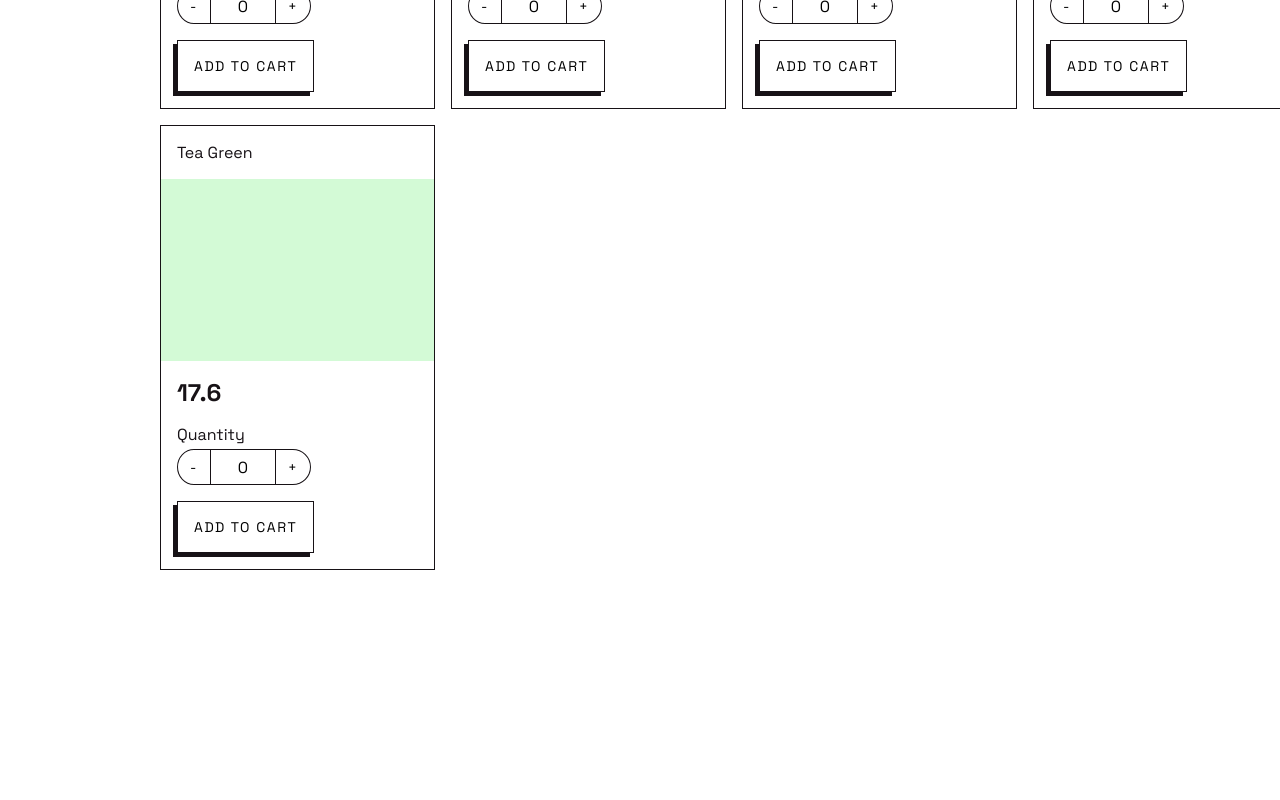
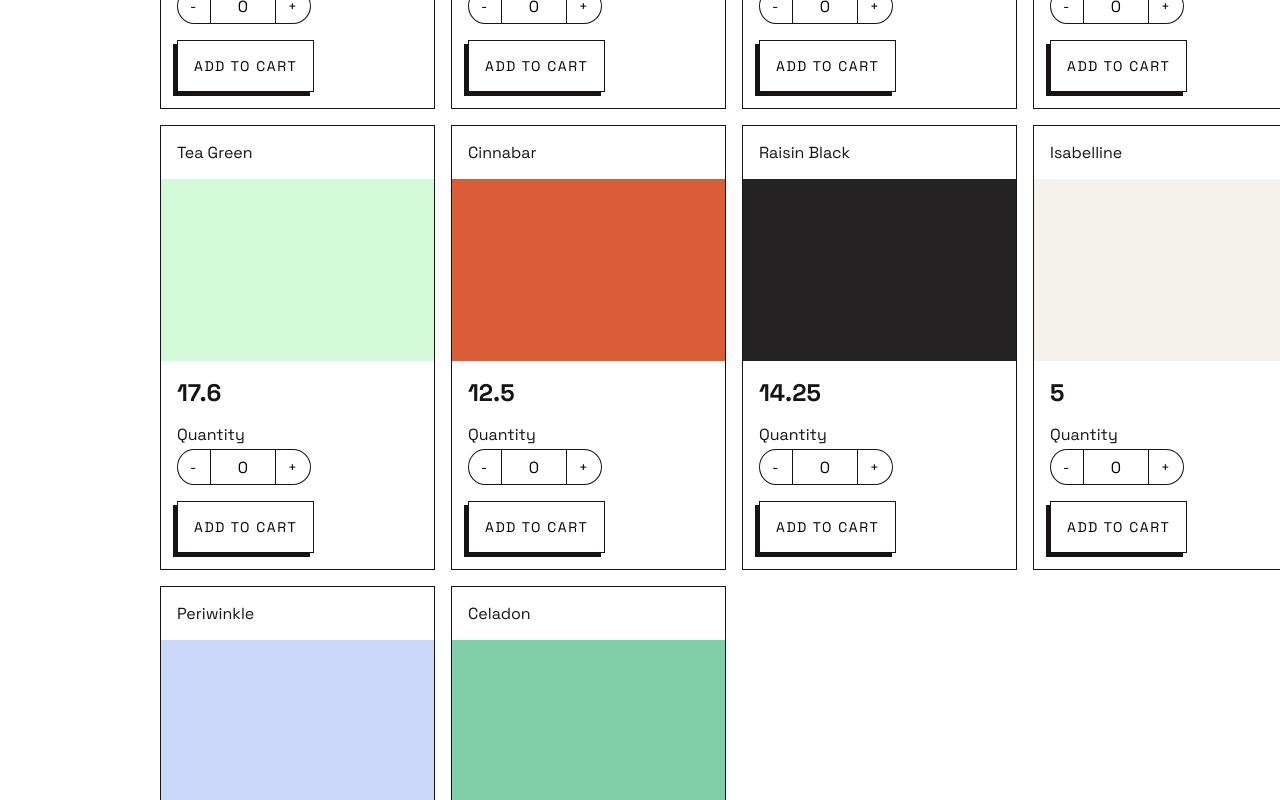
Before and after one commit to gordokay/shopping-cart, a React (Create React App) app: page / in a window 1280 px wide. Shown: the part 440-1240 px from the top of the page. Before the commit the page ends 1010 px from the top, so only its background shows below. Built offline with nearby package versions, Linux system fonts and the light colour scheme.

Commit message:
Add more store items

```diff
--- a/src/items.js
+++ b/src/items.js
@@ -23,6 +23,31 @@ const items = [
     id: '#D3FAD6',
     name: 'Tea Green',
     price: 17.60
+  },
+  {
+    id: '#D95D39',
+    name: 'Cinnabar',
+    price: 12.50
+  },
+  {
+    id: '#252323',
+    name: 'Raisin Black',
+    price: 14.25
+  },
+  {
+    id: '#F5F1ED',
+    name: 'Isabelline',
+    price: 5.00
+  },
+  {
+    id: '#C9D7F8',
+    name: 'Periwinkle',
+    price: 17.50
+  },
+  {
+    id: '#80CFA9',
+    name: 'Celadon',
+    price: 66.50
   }
 ]
 
```
